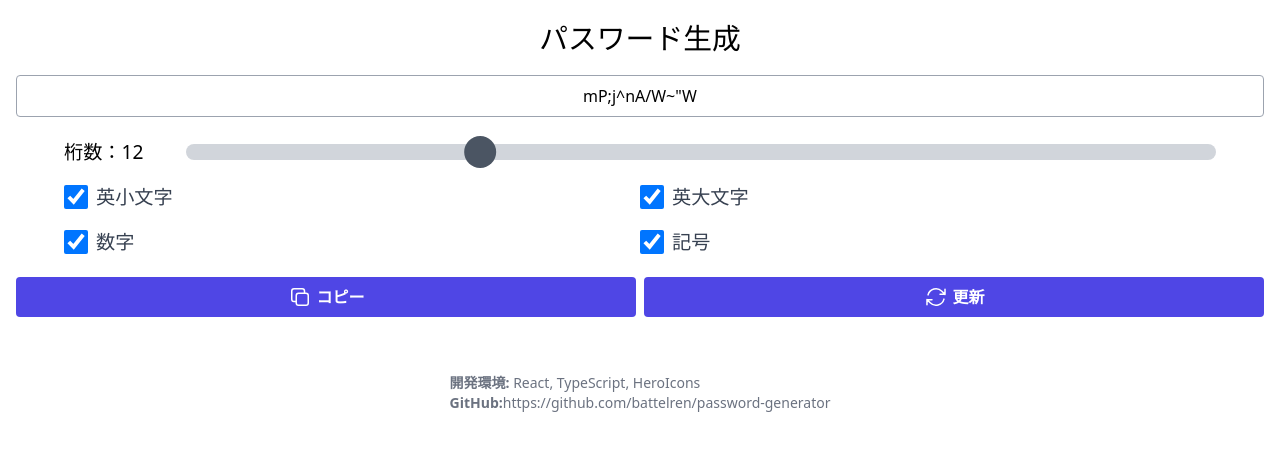
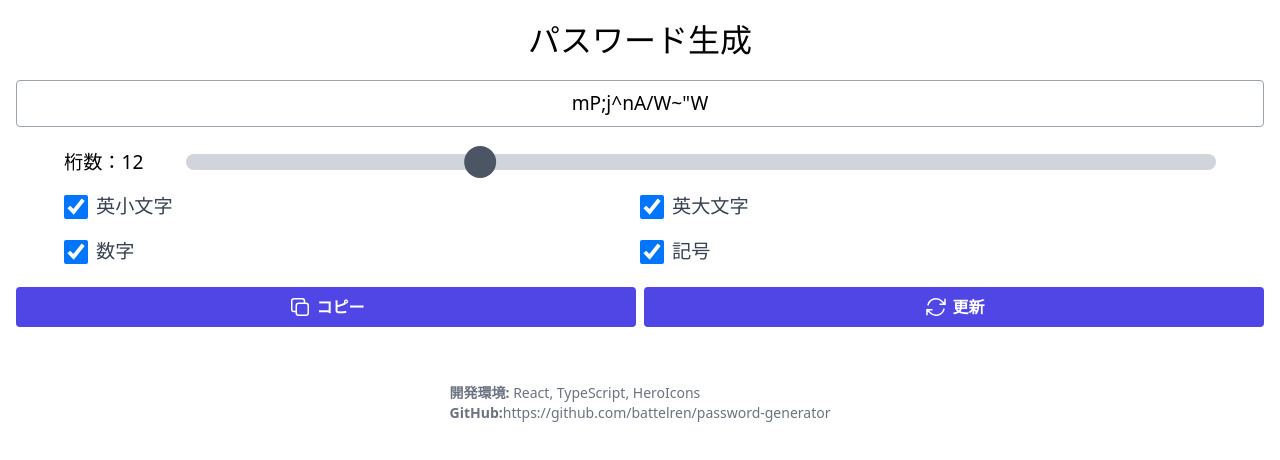
Before and after one commit to battelren/password-generator, a React (Vite) app: page / in a window 1280 px wide. Shown: the top 460 px of the page. Built offline with nearby package versions, Linux system fonts and the light colour scheme.

Commit message:
レイアウト調整

```diff
--- a/src/components/PasswordGenerator.tsx
+++ b/src/components/PasswordGenerator.tsx
@@ -41,7 +41,7 @@ const PasswordGenerator: React.FC = () => {
   return (
     <div className=" flex flex-col p-[1rem] gap-y-[0.5rem]">
       <div className="mb-[0.8rem]">
-        <label htmlFor="password" className="block font-medium mb-[1rem] text-[1.8rem] text-center">
+        <label htmlFor="password" className="block font-medium mb-[1rem] text-[2rem] text-center">
           パスワード生成
         </label>
         <input
@@ -51,7 +51,7 @@ const PasswordGenerator: React.FC = () => {
           value={password}
           ref={passwordRef}
           onChange={(e) => setPassword(e.target.value)}
-          className="select-auto outline-none w-full border border-gray-400 py-2 px-4 rounded text-center"
+          className="select-auto outline-none w-full text-[1.2rem] border border-gray-400 py-2 px-4 rounded text-center"
         />
       </div>
 
```
